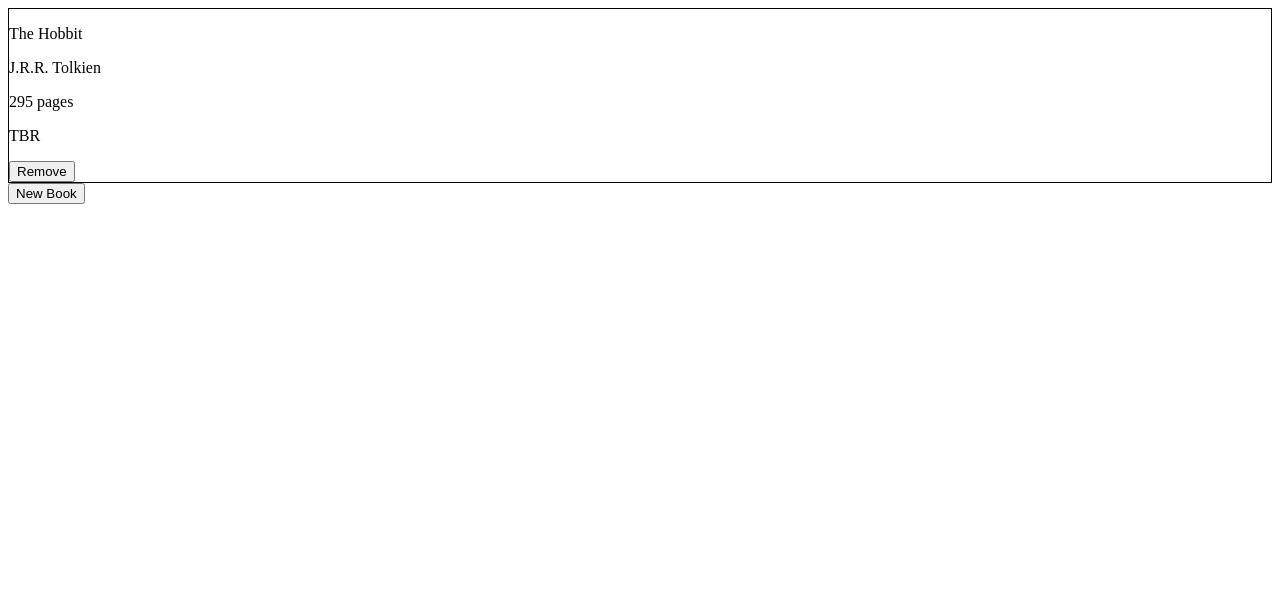
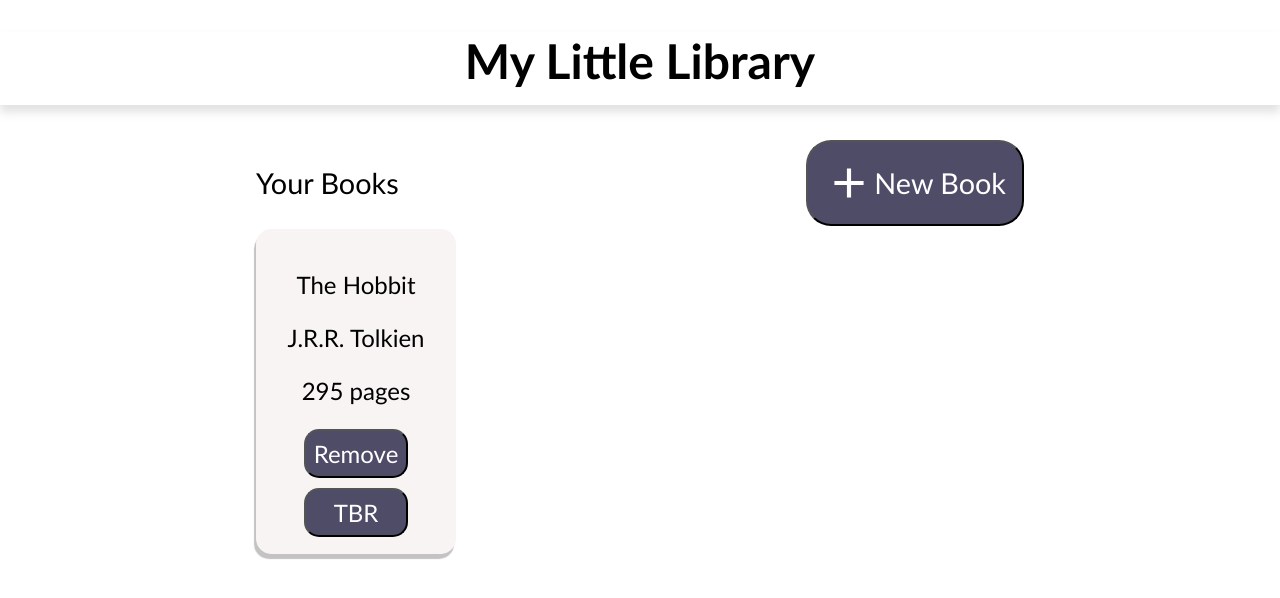
Before and after one commit to twee-256/library-project, a plain HTML site: page index.html in a window 1280 px wide. Drawn offline with Linux system fonts and the light colour scheme.

Commit message:
added styling

```diff
--- a/index.html
+++ b/index.html
@@ -9,8 +9,18 @@
 </head>
 
 <body>
+    <h1>My Little Library</h1>
+    <div class="subheader">
+        <p style="font-size: 1.2em;">Your Books</p>
+        <button id="addNewBook">
+            <svg xmlns="http://www.w3.org/2000/svg" viewBox="0 0 24 24" width="50px">
+                <title>plus</title>
+                <path d="M19,13H13V19H11V13H5V11H11V5H13V11H19V13Z" fill="white" />
+            </svg>
+            New Book
+        </button>
+    </div>
     <div class="container"></div>
-    <button id="addNewBook">New Book</button>
     <dialog id="formDialog">
         <form>
             <label for="author">Author:</label>
--- a/scripts.js
+++ b/scripts.js
@@ -15,9 +15,7 @@ function addBookToLibrary(title, author, pages, isRead) {
     Book.call(this, title, author, pages, isRead);
     this.id = crypto.randomUUID();
     myLibrary.push({ id: this.id, info: this.info() });
-    // console.log(myLibrary)
     displayBook();
-    console.log(myLibrary);
 }
 
 addBookToLibrary("The Hobbit", "J.R.R. Tolkien", 295, false);
@@ -28,7 +26,6 @@ function displayBook() {
     myLibrary.forEach(book => {
         newBook = book.info.split(", ");
         id = book.id;
-        // console.log(newBook);
     })
 
     const cardDiv = document.createElement("div");
@@ -48,12 +45,15 @@ function displayBook() {
     const read = document.createElement("p");
     read.textContent = newBook[2];
 
+    const buttonDiv = document.createElement("div");
+    buttonDiv.classList.add("buttonDiv");
+
     const button = document.createElement("button");
     button.id = id;
+    button.classList.add("remove");
     button.textContent = "Remove";
 
     button.addEventListener("click", (event) => {
-        // console.log(myLibrary);
         console.log(event.target.id)
         console.log(myLibrary.findIndex(book => book.id === event.target.id));
         let removeId = myLibrary.findIndex(book => book.id === event.target.id);
@@ -62,10 +62,29 @@ function displayBook() {
         console.log(myLibrary);
     })
 
-    cardDiv.append(title, author, pages, read, button);
+    const toggle = document.createElement("button");
+    toggle.classList.add("toggle");
+    if (read == true) {
+        toggle.textContent = "Read";
+    } else {
+        toggle.textContent = "TBR";
+    }
+    toggle.addEventListener("click", event => {
+        if (toggle.textContent == "Read") {
+            toggle.textContent = "TBR";
+            toggle.style.backgroundColor = "#4E4C67";
+            toggle.style.color = "#ffffff";
+        } else {
+            toggle.textContent = "Read";
+            toggle.style.backgroundColor = "#ffffff";
+            toggle.style.color = "#4E4C67";
+        }
+    })
+    buttonDiv.append(button, toggle);
+    cardDiv.append(title, author, pages, buttonDiv);
     container.appendChild(cardDiv);
 }
-// console.log(myLibrary);
+
 const show = document.querySelector("#addNewBook");
 const dialogBox = document.querySelector("#formDialog");
 const confirm = document.querySelector("#confirmAdd");
@@ -88,7 +107,3 @@ confirm.addEventListener("click", (event) => {
     addBookToLibrary(formTitle.value, formAuthor.value, formPages.value, isRead);
     dialogBox.close();
 })
-
-// function removeBook() {
-
-// }
--- a/site.css
+++ b/site.css
@@ -1,8 +1,64 @@
+body,
+button {
+    font-family: 'Gill Sans', 'Gill Sans MT', Calibri, 'Trebuchet MS', sans-serif;
+    font-size: 24px;
+}
+
+body {
+    margin: 0;
+}
+
+h1 {
+    text-align: center;
+    box-shadow: 0px 7px 9px rgba(158, 158, 158, 0.318);
+    padding-bottom: 1rem;
+}
+
 .container {
     display: grid;
-    grid-template-columns: repeat(auto-fit, minmax(250px, 1fr));
+    grid-template-columns: repeat(auto-fit, minmax(120px, 200px));
+    margin: 0 auto;
+    width: 60%;
+    gap: 1rem;
 }
 
 .container>div {
-    border: 1px solid;
+    border: 1px solid #F7F4F3;
+    justify-items: center;
+    padding: 1rem 0rem 1rem 0rem;
+    border-radius: 15px;
+    background-color: #F7F4F3;
+    box-shadow: -2px 5px 1px rgb(196, 194, 194);
 }
+
+.subheader {
+    display: grid;
+    grid-auto-flow: column;
+    width: 60%;
+    margin: 0 auto;
+    justify-content: space-between;
+    align-items: center;
+}
+
+.buttonDiv {
+    display: grid;
+    gap: 10px;
+}
+
+#addNewBook {
+    display: flex;
+    align-items: center;
+    padding: 1rem;
+    font-size: 1.2em;
+    border-radius: 25px;
+    background-color: #4E4C67;
+    color: #ffffff;
+}
+
+.remove,
+.toggle {
+    border-radius: 15px;
+    padding: 0.5rem;
+    background-color: #4E4C67;
+    color: #ffffff;
+}
```
Also changed, not shown: plus.svg (added).
